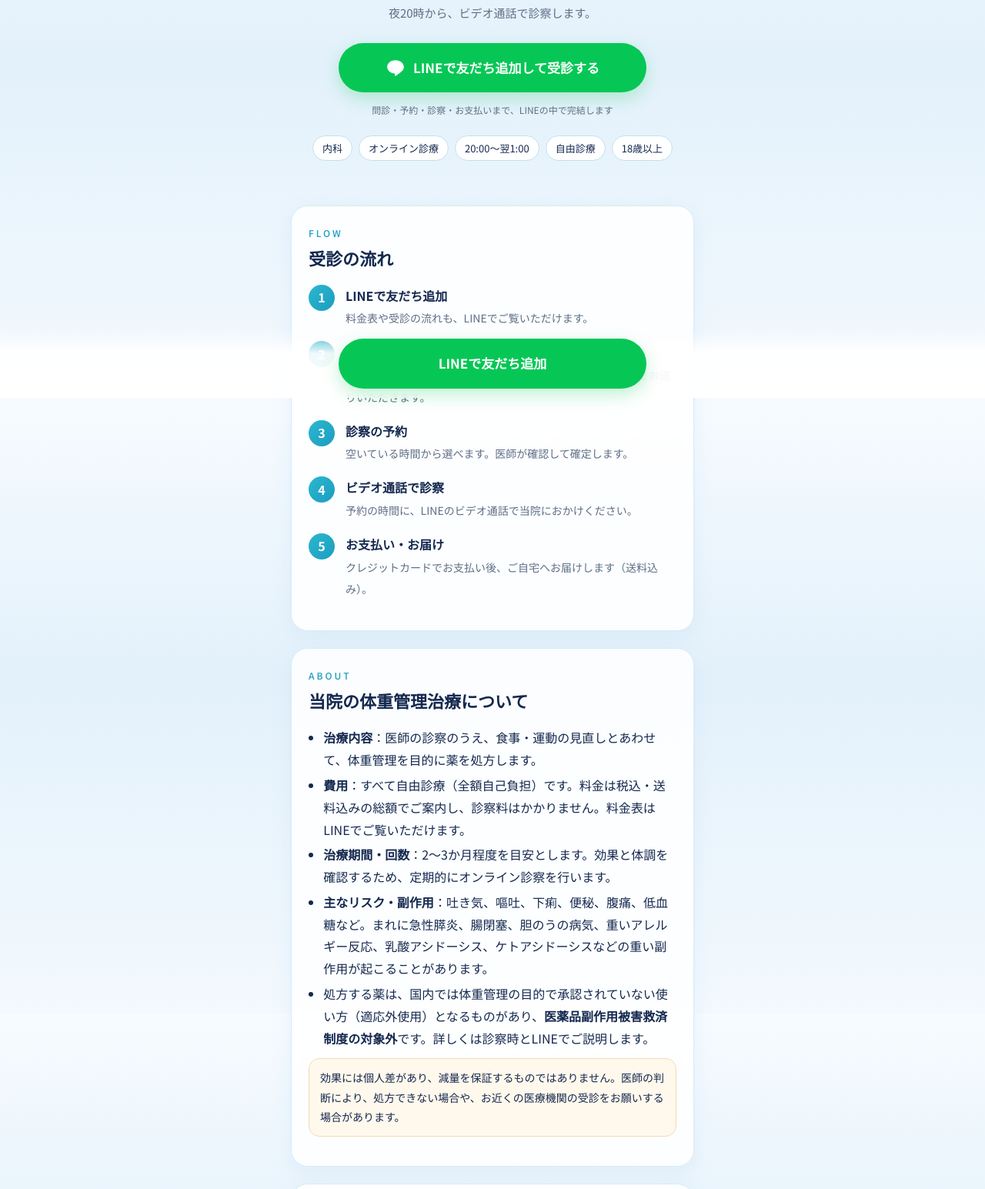
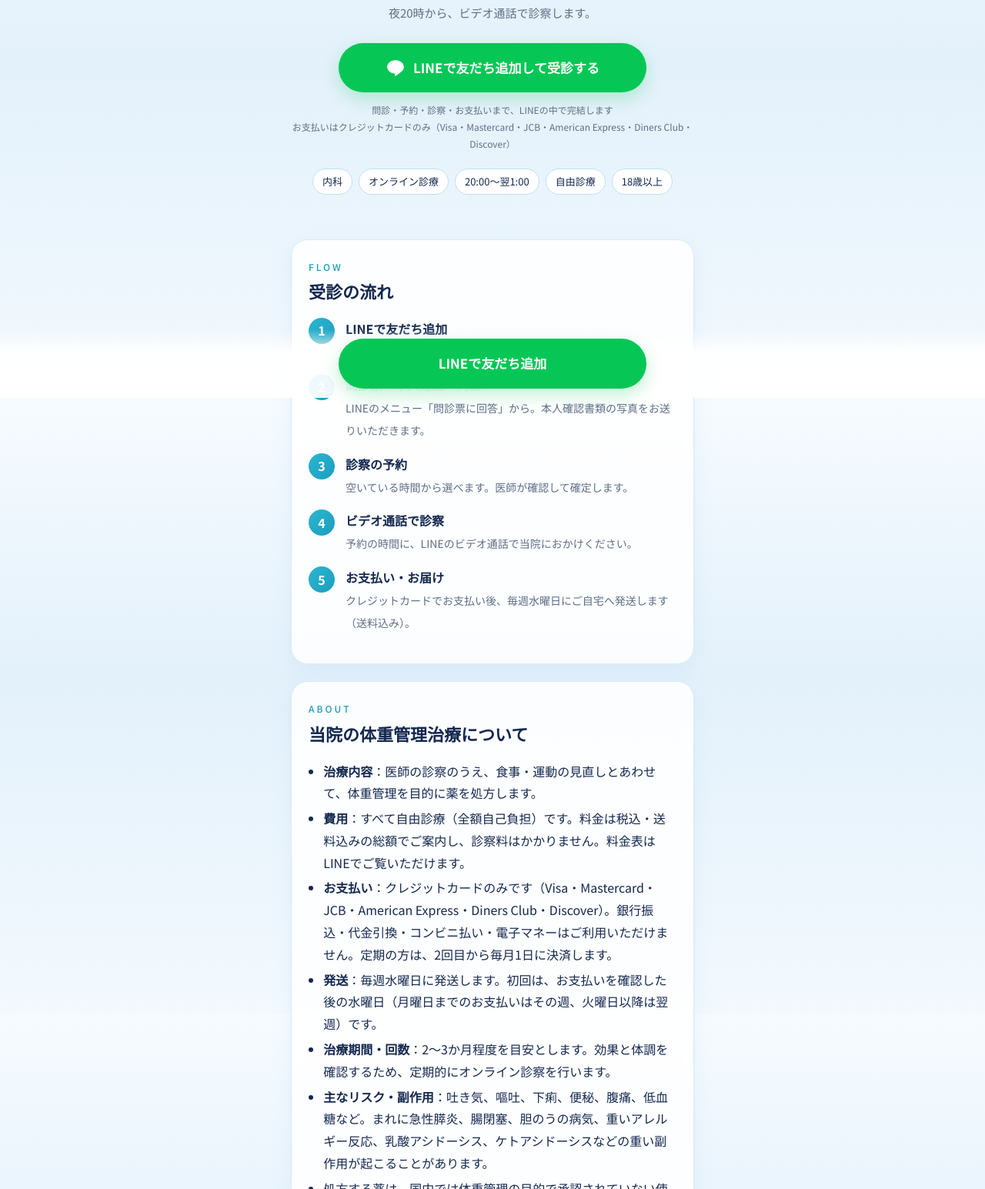
Before and after one commit to squeeze-clinic/uketsuke, a plain HTML site: page lp/index.html in a window 1280 px wide. Shown: the part 283-1828 px from the top of the page at 77% size. Drawn offline with Linux system fonts and the light colour scheme.

Commit message:
LP: card brands and Wednesday shipping

```diff
--- a/lp/index.html
+++ b/lp/index.html
@@ -74,7 +74,7 @@ function addFriend(where){ try { if (window.fbq) fbq('track', 'Lead', {content_n
       <svg viewBox="0 0 24 24" fill="#fff" aria-hidden="true"><path d="M12 3C6.5 3 2 6.6 2 11c0 3.9 3.5 7.2 8.3 7.9.3.1.8.2.9.5.1.3.1.7 0 1l-.1.9c0 .3-.2 1 .9.5s5.9-3.5 8-6c1.5-1.6 2-3.2 2-4.8C22 6.6 17.5 3 12 3z"/></svg>
       LINEで友だち追加して受診する
     </a>
-    <p class="note">問診・予約・診察・お支払いまで、LINEの中で完結します</p>
+    <p class="note">問診・予約・診察・お支払いまで、LINEの中で完結します<br>お支払いはクレジットカードのみ（Visa・Mastercard・JCB・American Express・Diners Club・Discover）</p>
     <div class="tags"><span class="tag">内科</span><span class="tag">オンライン診療</span><span class="tag">20:00〜翌1:00</span><span class="tag">自由診療</span><span class="tag">18歳以上</span></div>
   </header>
 
@@ -86,7 +86,7 @@ function addFriend(where){ try { if (window.fbq) fbq('track', 'Lead', {content_n
       <li><b>問診票・本人確認・同意</b><span>LINEのメニュー「問診票に回答」から。本人確認書類の写真をお送りいただきます。</span></li>
       <li><b>診察の予約</b><span>空いている時間から選べます。医師が確認して確定します。</span></li>
       <li><b>ビデオ通話で診察</b><span>予約の時間に、LINEのビデオ通話で当院におかけください。</span></li>
-      <li><b>お支払い・お届け</b><span>クレジットカードでお支払い後、ご自宅へお届けします（送料込み）。</span></li>
+      <li><b>お支払い・お届け</b><span>クレジットカードでお支払い後、毎週水曜日にご自宅へ発送します（送料込み）。</span></li>
     </ol>
   </section>
 
@@ -96,6 +96,8 @@ function addFriend(where){ try { if (window.fbq) fbq('track', 'Lead', {content_n
     <ul>
       <li><b>治療内容</b>：医師の診察のうえ、食事・運動の見直しとあわせて、体重管理を目的に薬を処方します。</li>
       <li><b>費用</b>：すべて自由診療（全額自己負担）です。料金は税込・送料込みの総額でご案内し、診察料はかかりません。料金表はLINEでご覧いただけます。</li>
+      <li><b>お支払い</b>：クレジットカードのみです（Visa・Mastercard・JCB・American Express・Diners Club・Discover）。銀行振込・代金引換・コンビニ払い・電子マネーはご利用いただけません。定期の方は、2回目から毎月1日に決済します。</li>
+      <li><b>発送</b>：毎週水曜日に発送します。初回は、お支払いを確認した後の水曜日（月曜日までのお支払いはその週、火曜日以降は翌週）です。</li>
       <li><b>治療期間・回数</b>：2〜3か月程度を目安とします。効果と体調を確認するため、定期的にオンライン診察を行います。</li>
       <li><b>主なリスク・副作用</b>：吐き気、嘔吐、下痢、便秘、腹痛、低血糖など。まれに急性膵炎、腸閉塞、胆のうの病気、重いアレルギー反応、乳酸アシドーシス、ケトアシドーシスなどの重い副作用が起こることがあります。</li>
       <li>処方する薬は、国内では体重管理の目的で承認されていない使い方（適応外使用）となるものがあり、<b>医薬品副作用被害救済制度の対象外</b>です。詳しくは診察時とLINEでご説明します。</li>
```
